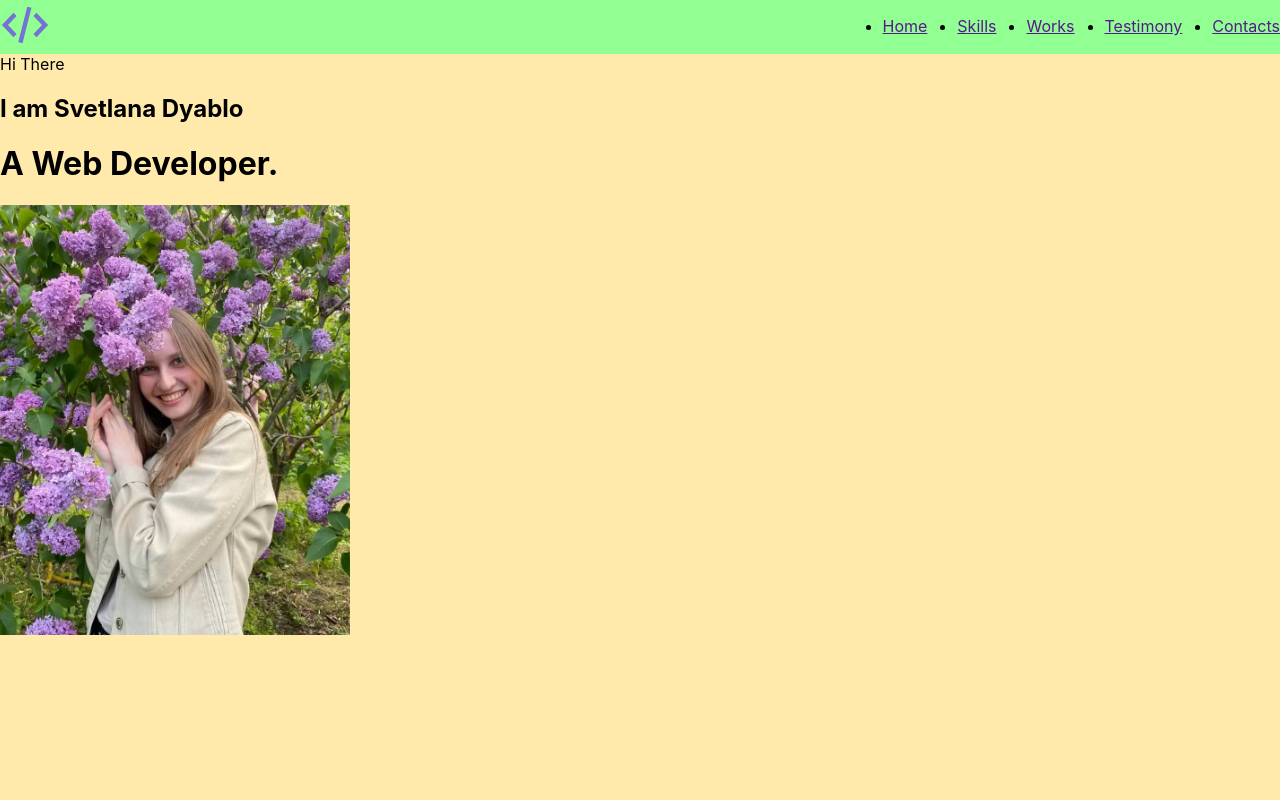
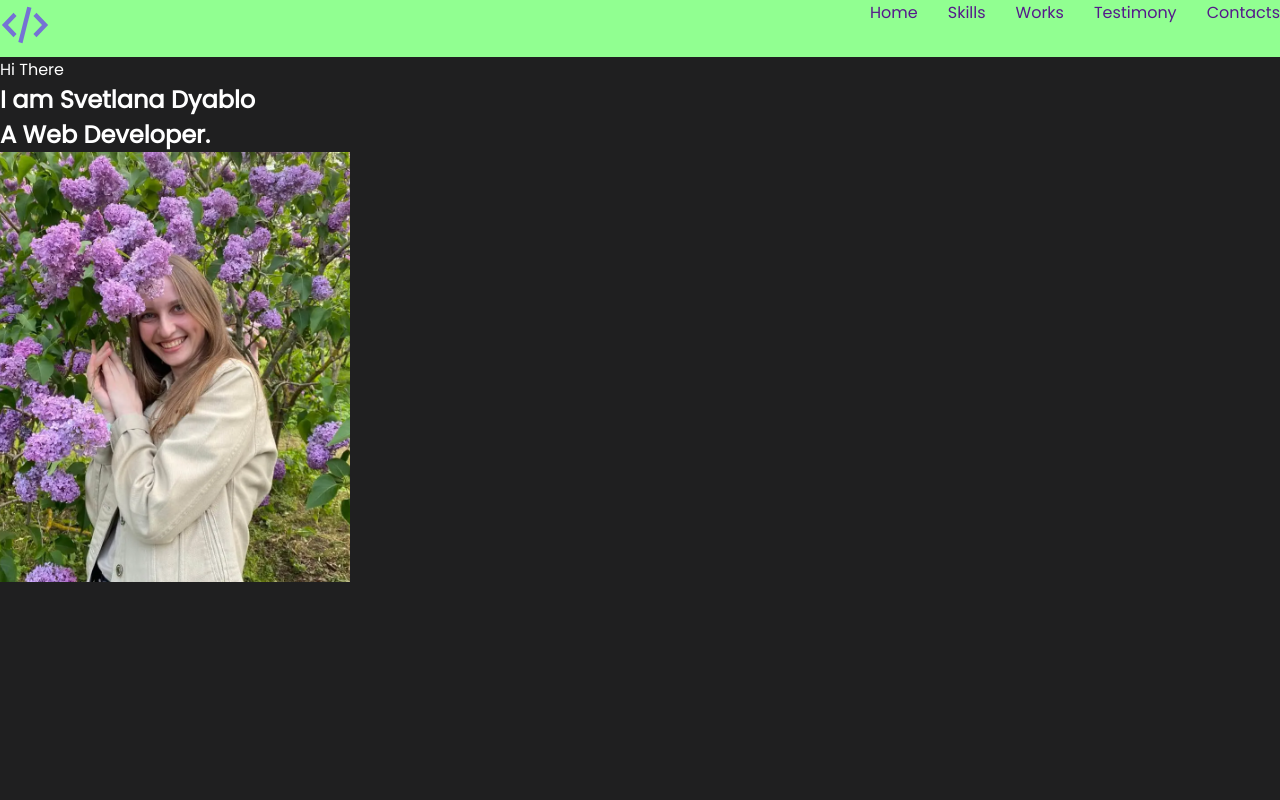
Before and after one commit to leonraz58/portfolio-styled, a React app: page / in a window 1280 px wide. Shown: the top 800 px of the page. Built offline with nearby package versions, Linux system fonts and the light colour scheme.

Commit message:
add GlobalStyle

```diff
--- a/public/index.html
+++ b/public/index.html
@@ -24,6 +24,9 @@
       work correctly both with client-side routing and a non-root public URL.
       Learn how to configure a non-root public URL by running `npm run build`.
     -->
+    <link rel="preconnect" href="https://fonts.googleapis.com">
+    <link rel="preconnect" href="https://fonts.gstatic.com" crossorigin>
+    <link href="https://fonts.googleapis.com/css2?family=Josefin+Sans:wght@400;600;700&family=Poppins&display=swap" rel="stylesheet">
     <title>React App</title>
   </head>
   <body>
--- a/src/index.tsx
+++ b/src/index.tsx
@@ -3,14 +3,16 @@ import ReactDOM from 'react-dom/client';
 import './index.css';
 import App from './App';
 import reportWebVitals from './reportWebVitals';
+import {GlobalStyle} from "./styles/Global.styled";
 
 const root = ReactDOM.createRoot(
-  document.getElementById('root') as HTMLElement
+    document.getElementById('root') as HTMLElement
 );
 root.render(
-  <React.StrictMode>
-    <App />
-  </React.StrictMode>
+    <React.StrictMode>
+        <GlobalStyle/>
+        <App/>
+    </React.StrictMode>
 );
 
 // If you want to start measuring performance in your app, pass a function
--- a/src/layout/sections/main/Main.tsx
+++ b/src/layout/sections/main/Main.tsx
@@ -19,7 +19,7 @@ export const Main = () => {
     );
 };
 
-const StyledMain = styled.div`
+const StyledMain = styled.section`
     min-height: 100vh;
     background-color: #ffeaac;
 `
--- /dev/null
+++ b/src/styles/Global.styled.ts
@@ -0,0 +1,46 @@
+import {createGlobalStyle} from "styled-components";
+import {theme} from "./Theme";
+
+export const GlobalStyle = createGlobalStyle`
+    *, *:before, *:after {
+        margin: 0;
+        padding: 0;
+        box-sizing: border-box;
+    }
+
+    body {
+        margin: 0;
+        font-family: "Poppins", -apple-system, BlinkMacSystemFont, 'Segoe UI', 'Roboto', 'Oxygen',
+        'Ubuntu', 'Cantarell', 'Fira Sans', 'Droid Sans', 'Helvetica Neue',
+        sans-serif;
+        -webkit-font-smoothing: antialiased;
+        -moz-osx-font-smoothing: grayscale;
+        color: ${theme.colors.font}
+    }
+
+    code {
+        font-family: source-code-pro, Menlo, Monaco, Consolas, 'Courier New',
+        monospace;
+    }
+
+    a {
+        text-decoration: none;
+    }
+
+    ul {
+        list-style: none;
+    }
+
+    button {
+        background-color: unset;
+        border: none;
+    }
+
+    section:nth-of-type(odd) {
+        background-color: ${theme.colors.primaryBg};
+    }
+
+    section:nth-of-type(even) {
+        background-color: ${theme.colors.secondaryBg};
+    }
+`
--- /dev/null
+++ b/src/styles/Theme.ts
@@ -0,0 +1,9 @@
+export const theme = {
+    colors: {
+        primaryBg: "#1F1F20",
+        secondaryBg: "#252527",
+        accent: "#7572D5",
+
+        font: "#FFFFFF",
+    }
+}
```
